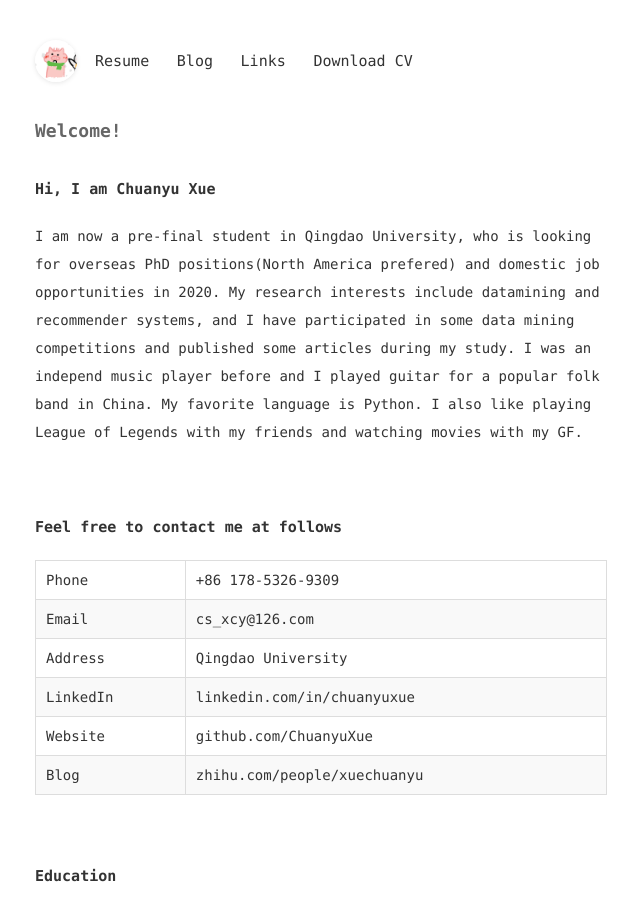
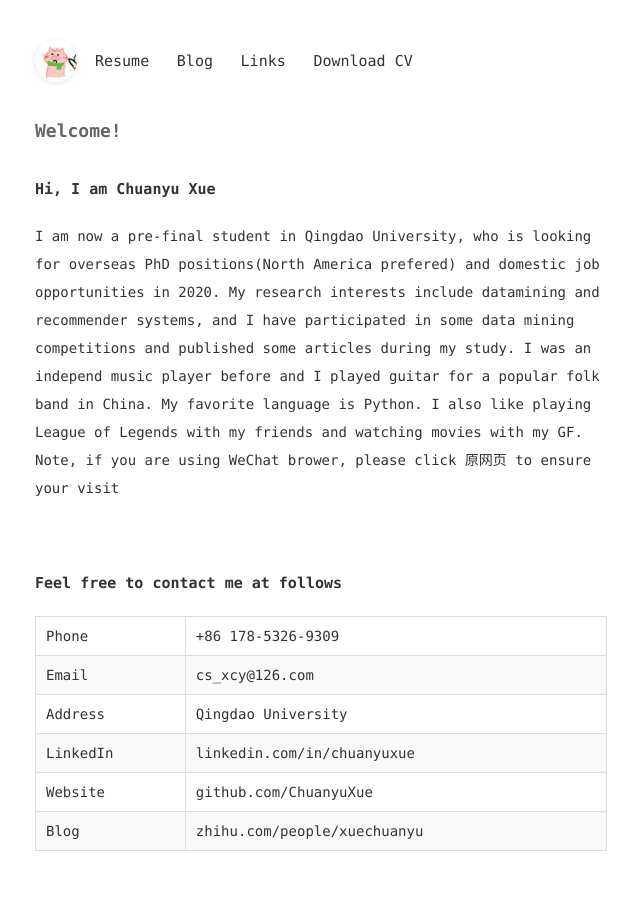
Before and after one commit to ChuanyuXue/profile, a Jekyll site: the page built from index.html, in a window 1280 px wide and 900 px high. Shown: the whole window, without its empty margins (319-959 px from the left). Built offline with Jekyll 4.4.1, drawn with Linux system fonts in a browser that asks for light colours.

Commit message:
Update index.html

```diff
--- a/index.html
+++ b/index.html
@@ -8,7 +8,7 @@
 	Hi, I am Chuanyu Xue
 </h3>
 <p>
-	I am now a pre-final student in Qingdao University, who is looking for&nbsp;<span>overseas</span> PhD positions(North America prefered) and domestic&nbsp;job opportunities in 2020. My research interests include datamining and recommender systems, and I have participated in some data mining competitions and published some articles during my study. I was an independ music player before and I played guitar for a popular folk band in China. My favorite language is Python. I also like playing League of Legends with my friends and watching movies with my GF.&nbsp;
+	I am now a pre-final student in Qingdao University, who is looking for&nbsp;<span>overseas</span> PhD positions(North America prefered) and domestic&nbsp;job opportunities in 2020. My research interests include datamining and recommender systems, and I have participated in some data mining competitions and published some articles during my study. I was an independ music player before and I played guitar for a popular folk band in China. My favorite language is Python. I also like playing League of Legends with my friends and watching movies with my GF.  Note, if you are using WeChat brower, please click 原网页 to ensure your visit&nbsp;
 </p>
 <h3>
 	<br />
```
